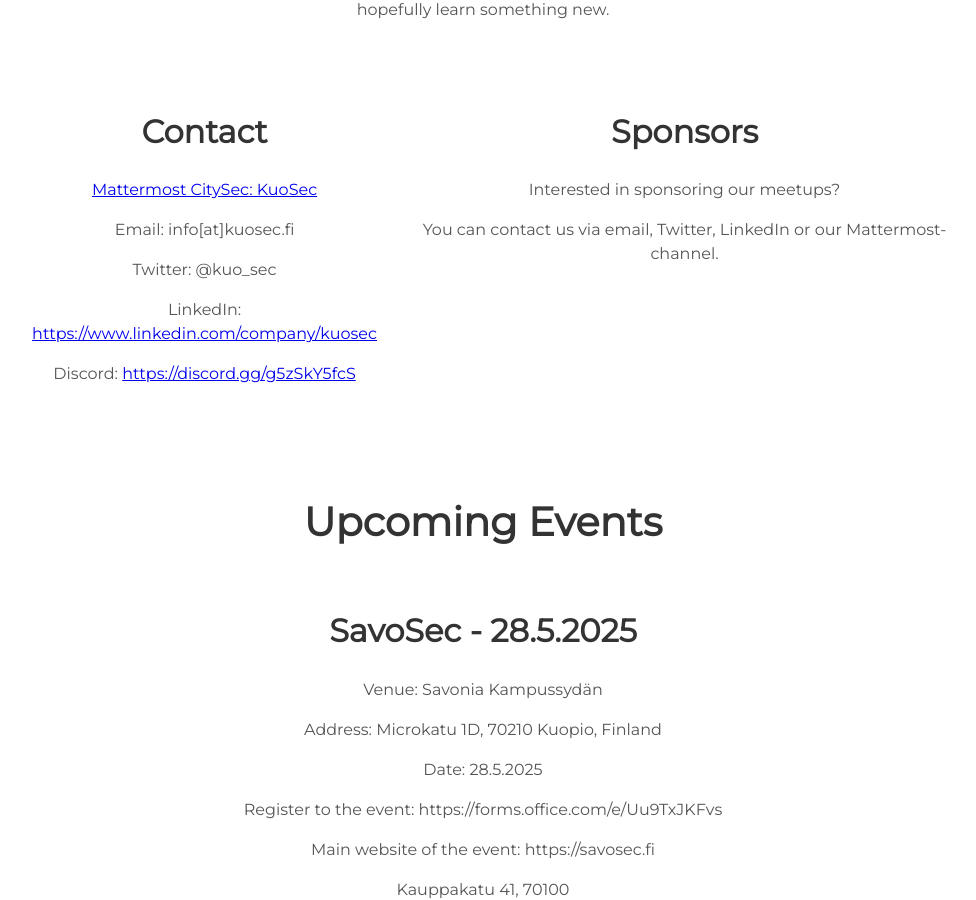
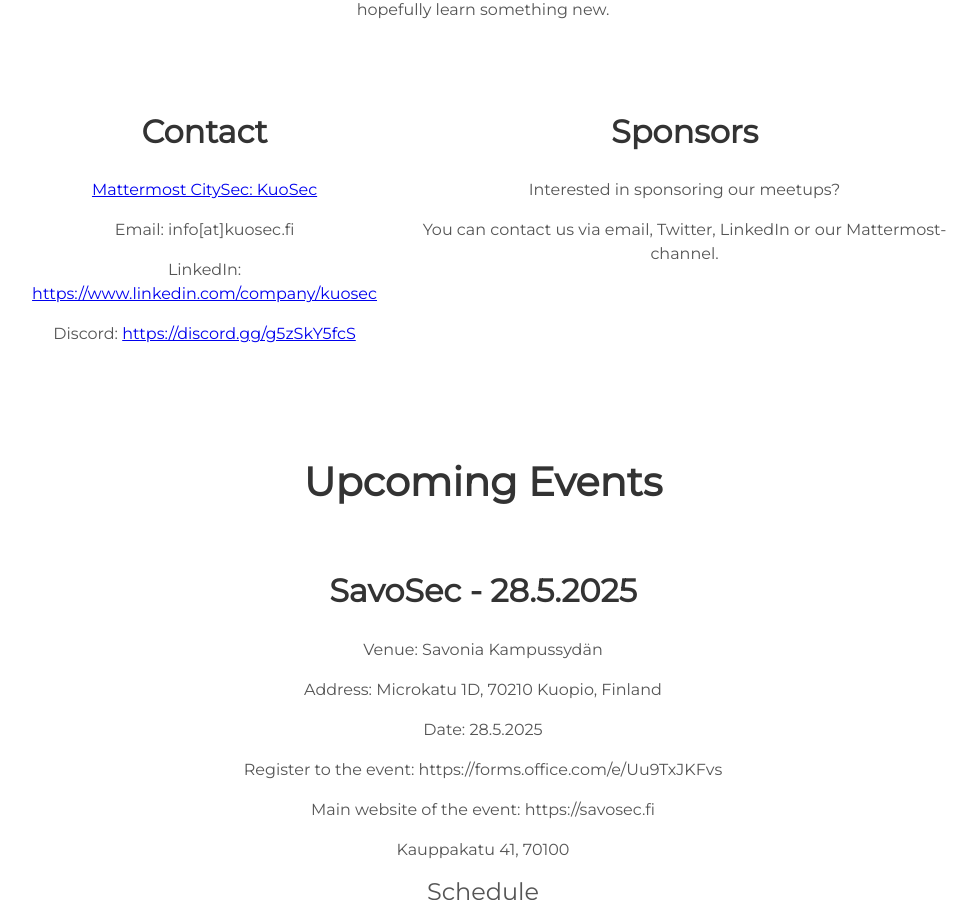
Before and after one commit to kuosec/kuosec.github.io, a Jekyll site: the page built from index.html, in a window 1280 px wide and 900 px high, scrolled down 1107 px. Shown: the whole window, without its empty margins (157-1133 px from the left). Built offline with Jekyll 4.4.1, drawn with Linux system fonts in a browser that asks for light colours.

Commit message:
Remove twitter

```diff
--- a/_includes/about.html
+++ b/_includes/about.html
@@ -7,7 +7,6 @@
       <h2>Contact</h2>
            <p><a href='https://citysec.disobey.fi/citysec/channels/citysec--kuosec'>Mattermost CitySec: KuoSec</a></p>
            <p>Email: info[at]kuosec.fi</p>
-           <p>Twitter: @kuo_sec</p>
            <p>LinkedIn: <a href="https://www.linkedin.com/company/kuosec">https://www.linkedin.com/company/kuosec</a></p>
            <p>Discord: <a href="https://discord.gg/g5zSkY5fcS">https://discord.gg/g5zSkY5fcS</a></p>
     </div>
```
